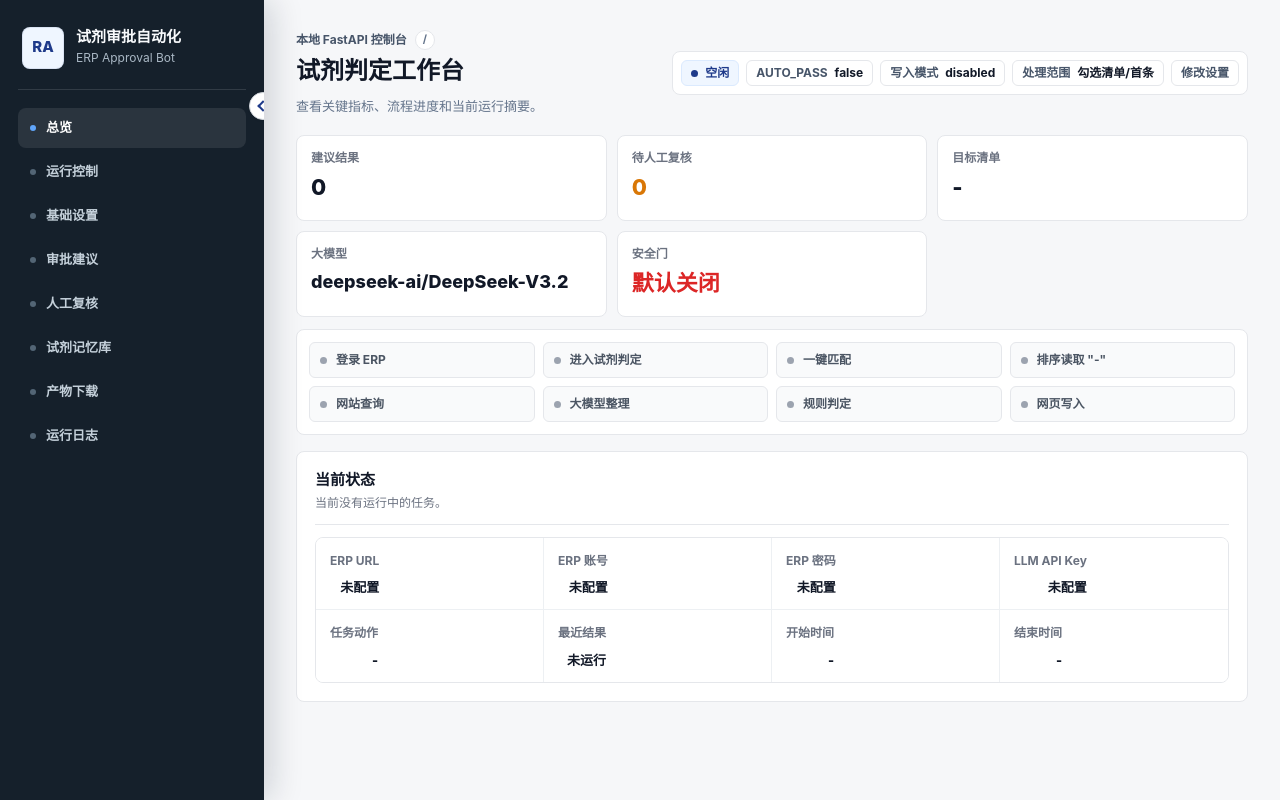
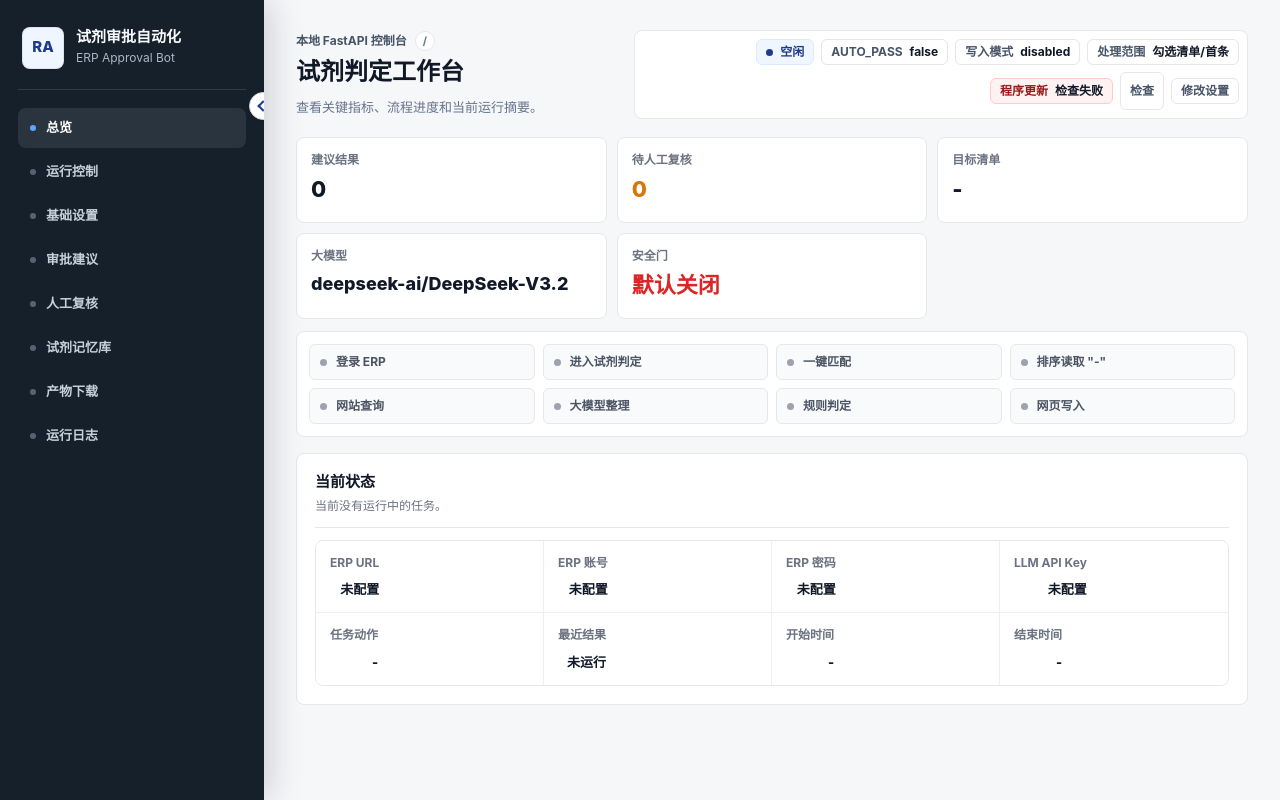
Before and after one commit to Jacky0725/erp_approval_bot, a FastAPI app: page / in a window 1280 px wide. Run offline with FastAPI, Linux system fonts and the light colour scheme; data that the repository does not hold is empty.

Commit message:
Move updater status to top bar

```diff
--- a/src/static/dashboard.css
+++ b/src/static/dashboard.css
@@ -2836,6 +2836,38 @@ body[data-page="run"] #run .button-row:not(.compact) {
   background: #f8fafc;
 }
 
+.settings-panel .update-section {
+  display: none;
+}
+
+.update-pill {
+  border-color: #dbeafe;
+  background: #eff6ff;
+  color: #1e3a8a;
+}
+
+.update-pill.update-available {
+  border-color: #fed7aa;
+  background: #fff7ed;
+  color: #9a3412;
+}
+
+.update-pill.update-current {
+  border-color: #bbf7d0;
+  background: #f0fdf4;
+  color: #166534;
+}
+
+.update-pill.update-failed {
+  border-color: #fecaca;
+  background: #fef2f2;
+  color: #991b1b;
+}
+
+.update-top-button[hidden] {
+  display: none;
+}
+
 .update-status-grid {
   display: grid;
   grid-template-columns: repeat(4, minmax(0, 1fr));
--- a/src/static/dashboard.js
+++ b/src/static/dashboard.js
@@ -204,6 +204,10 @@
       setText("#updateStateText", "安装器已启动");
       setUpdateMessage(payload.message || "安装器已启动，当前程序即将退出。");
     });
+
+    if (document.querySelector("#checkUpdateButton")) {
+      window.setTimeout(() => checkForUpdate(), 800);
+    }
 
     on("#selectAllTodos", "click", () => {
       todoState.selected = new Set(todoState.tasks.map((task) => task.list_number).filter(Boolean));
@@ -1374,6 +1378,59 @@
       renderLogBox();
     }
 
+    function setUpdateState(state, label) {
+      const pill = document.querySelector("#updatePill");
+      if (pill) {
+        pill.classList.remove("update-available", "update-current", "update-failed");
+        if (state) pill.classList.add(state);
+      }
+      setText("#updateStateText", label);
+    }
+
+    async function checkForUpdate() {
+      const button = document.querySelector("#checkUpdateButton");
+      const installButton = document.querySelector("#installUpdateButton");
+      if (!button) return;
+      button.disabled = true;
+      if (installButton) {
+        installButton.disabled = true;
+        installButton.hidden = true;
+      }
+      setUpdateState("", "检查中");
+      try {
+        const response = await fetch("/api/update/check");
+        const payload = await response.json();
+        lastUpdateInfo = payload;
+        const releaseLink = document.querySelector("#releaseLink");
+        if (releaseLink && payload.release_url) {
+          releaseLink.href = payload.release_url;
+          releaseLink.hidden = false;
+        }
+        if (!response.ok || !payload.ok) {
+          setUpdateState("update-failed", "检查失败");
+          setUpdateMessage(payload.detail || payload.error || "检查更新失败。");
+          return;
+        }
+        if (payload.update_available) {
+          setUpdateState("update-available", `可更新 ${payload.latest_version || ""}`);
+          if (installButton) {
+            installButton.hidden = false;
+            installButton.disabled = !initialRuntime.app_frozen;
+          }
+          const assetSize = payload.asset?.size ? `${Math.ceil(payload.asset.size / 1024 / 1024)} MB` : "";
+          setUpdateMessage(`发现 ${payload.latest_version}，安装包 ${assetSize}。`);
+          return;
+        }
+        setUpdateState("update-current", "已是最新");
+        setUpdateMessage("当前已经是最新版本。");
+      } catch (error) {
+        setUpdateState("update-failed", "检查失败");
+        setUpdateMessage(String(error));
+      } finally {
+        button.disabled = false;
+      }
+    }
+
     refreshStatus();
     refreshMemory();
     setInterval(refreshStatus, 2500);
--- a/src/templates/layout.html
+++ b/src/templates/layout.html
@@ -40,6 +40,10 @@
         <span class="pill">AUTO_PASS <strong id="autoPassText">{{ runtime.auto_pass }}</strong></span>
         <span class="pill">写入模式 <strong id="writeModeText">{{ runtime.approval_write_mode }}</strong></span>
         <span class="pill">处理范围 <strong id="processScopeText">{{ "全部待办" if runtime.process_all_todos == "true" else "勾选清单/首条" }}</strong></span>
+        <span id="updatePill" class="pill update-pill" title="当前版本 {{ runtime.app_version }}">程序更新 <strong id="updateStateText">检查中</strong></span>
+        <button type="button" id="checkUpdateButton" class="ghost-link update-top-button">检查</button>
+        <button type="button" id="installUpdateButton" class="ghost-link update-top-button update-install-button" disabled hidden>更新</button>
+        <a id="releaseLink" class="ghost-link update-top-button" href="#" target="_blank" rel="noreferrer" hidden>Release</a>
         <a class="ghost-link" href="/settings">修改设置</a>
       </div>
     </header>
--- a/src/update_checker.py
+++ b/src/update_checker.py
@@ -110,7 +110,7 @@ def fetch_latest_release(timeout_seconds: int = 20) -> dict[str, object]:
         return json.loads(response.read().decode("utf-8"))
 
 
-def fetch_latest_release_fallback(timeout_seconds: int = 20) -> dict[str, object]:
+def fetch_latest_release_public(timeout_seconds: int = 20) -> dict[str, object]:
     repo = app_repository()
     request = urllib.request.Request(
         GITHUB_LATEST.format(repo=repo),
@@ -145,12 +145,12 @@ def fetch_latest_release_fallback(timeout_seconds: int = 20) -> dict[str, object
 def check_for_update(current_version: str | None = None, timeout_seconds: int = 20) -> UpdateInfo:
     current = normalize_tag(current_version or app_version())
     try:
-        release = fetch_latest_release(timeout_seconds=timeout_seconds)
-    except (urllib.error.URLError, TimeoutError, json.JSONDecodeError, OSError) as error:
+        release = fetch_latest_release_public(timeout_seconds=timeout_seconds)
+    except (urllib.error.URLError, TimeoutError, OSError) as public_error:
         try:
-            release = fetch_latest_release_fallback(timeout_seconds=timeout_seconds)
-        except (urllib.error.URLError, TimeoutError, OSError) as fallback_error:
-            return UpdateInfo(ok=False, current_version=current, error=f"{error}; fallback failed: {fallback_error}")
+            release = fetch_latest_release(timeout_seconds=timeout_seconds)
+        except (urllib.error.URLError, TimeoutError, json.JSONDecodeError, OSError) as api_error:
+            return UpdateInfo(ok=False, current_version=current, error=f"public release check failed: {public_error}; GitHub API failed: {api_error}")
 
     latest = normalize_tag(str(release.get("tag_name") or release.get("name") or ""))
     asset = choose_setup_asset(list(release.get("assets") or []))
```
Also changed, not shown: packaging/windows/reagent_approval_bot_installer.py (+12 -11 lines), tests/test_update_checker.py (+34 -1 lines), assets/reagent-approval-bot.ico (added), 7 other files.
